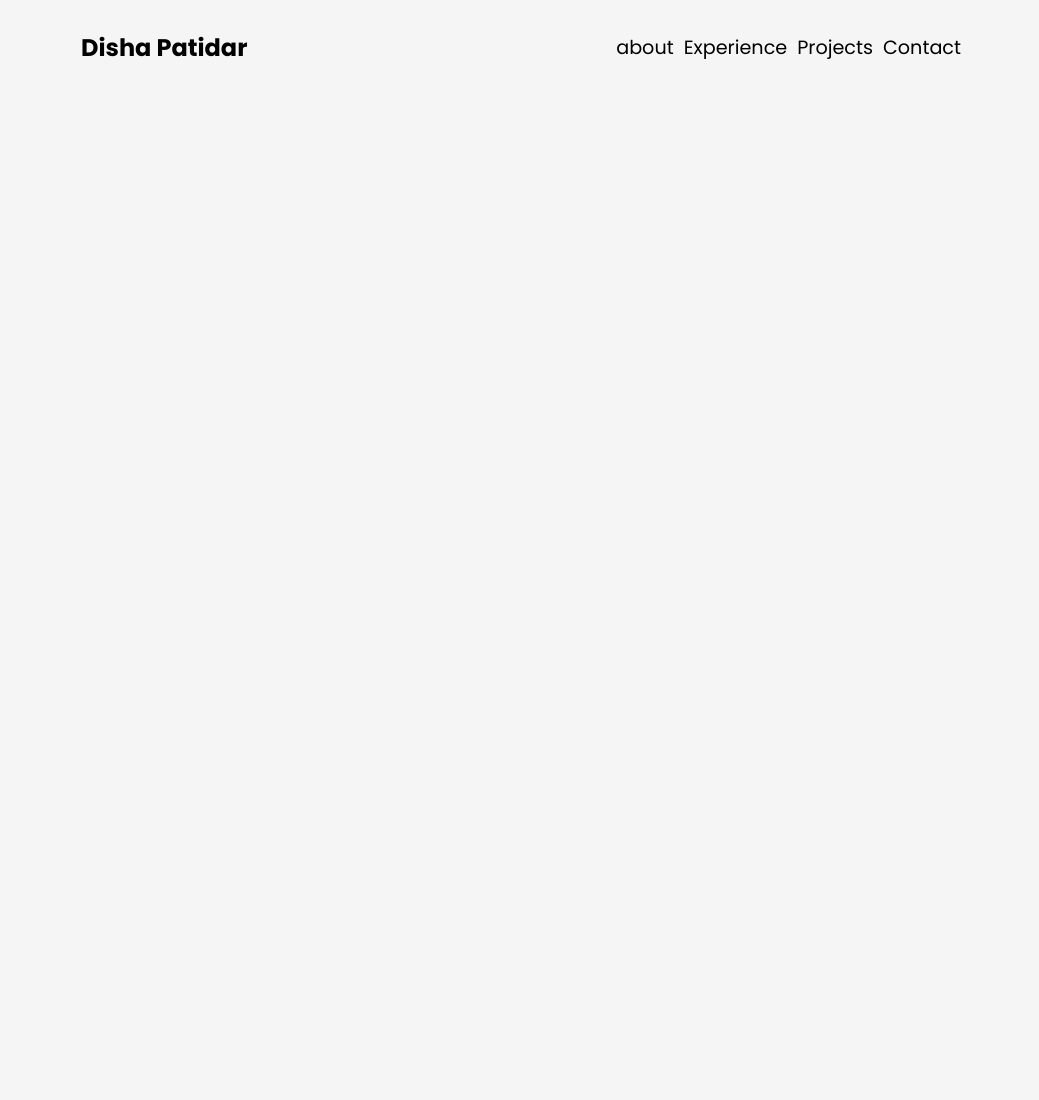
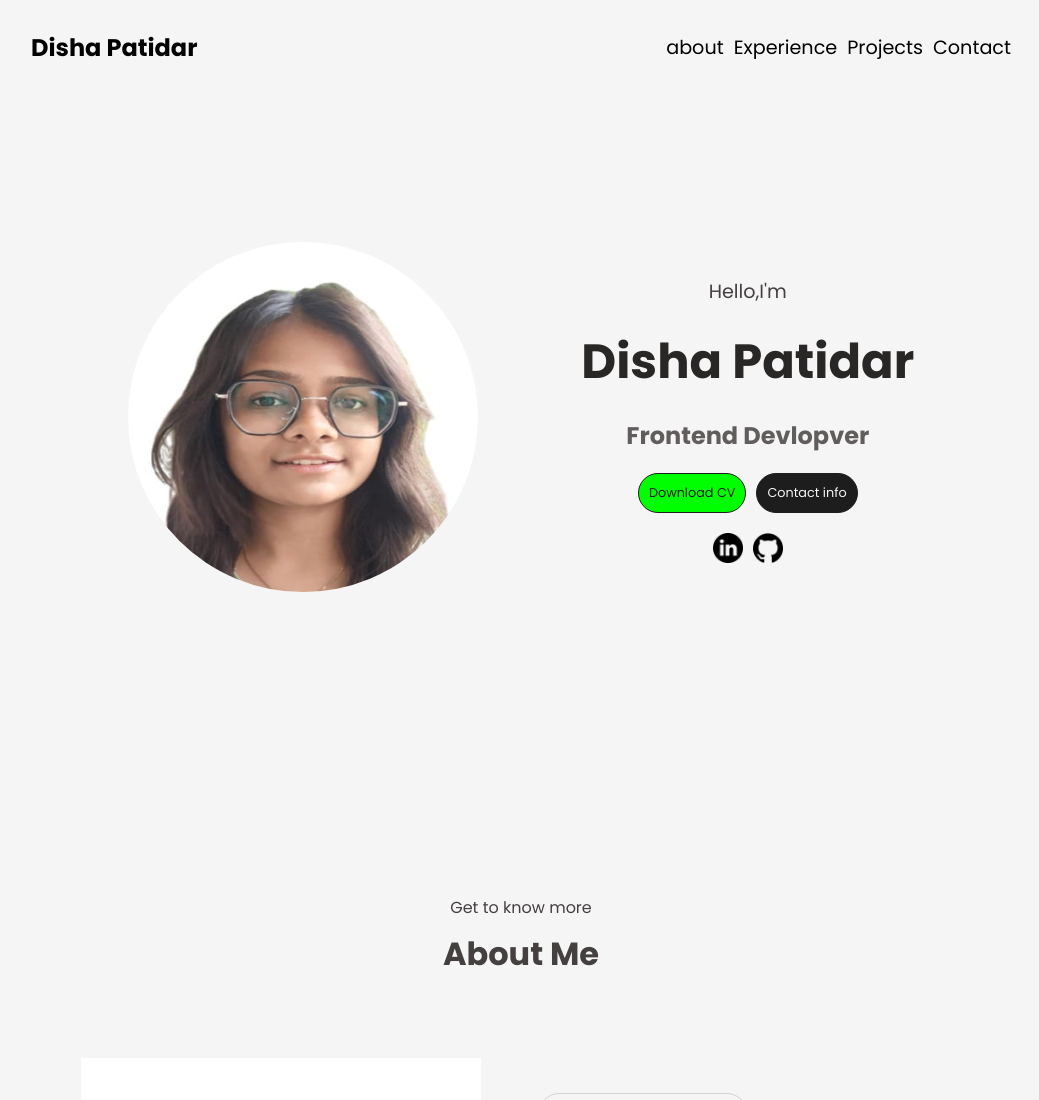
Before and after one commit to disha7893/my_portfolio, a plain HTML site: page index.html in a window 1280 px wide. Shown: the top 1100 px of the page, without its empty margins (119-1158 px from the left). Before the commit the page ends 800 px from the top, so only its background shows below. Drawn offline with Linux system fonts and the light colour scheme.

Commit message:
sections created

```diff
--- a/index.html
+++ b/index.html
@@ -20,5 +20,65 @@
         </ul>
        </div>
     </nav>
+    <main>
+        <!-- hero section -->
+
+        <section id="main-hero-section">
+            <div class="hero-section container flex">
+                <div class="profile-image">
+                    <img src="./assets/PASSPORT.jpg" alt="disha image" width="350" height="350">
+                </div>
+                <div id="profile-info">
+                    <p>Hello,I'm</p>
+                    <h1>Disha Patidar</h1>
+                    <h2>Frontend Devlopver</h2>
+                    <div id="profile-btn" class="flex">
+                        <a href="">Download CV</a>
+                        <a href="">Contact info</a>
+                    </div>
+                    <div class="flex">
+                        <img src="./assets/Linkedin.png" alt="linkedin" width="30" height="30">
+                        <img src="./assets/github.png" alt="github" width="30" height="30">
+                    </div>
+                </div>
+            </div>
+        </section>
+        <!-- about section -->
+        <section id="about-section"></section>
+        <div class="container about-container">
+            <p>Get to know more</p>
+            <h2>About Me</h2>
+
+            <div class="flex about-div">
+                <div class="flex about-me">
+                    <img src="./assets/PASSPORT.jpg" alt="award" width="400" height="400">
+                </div>
+                <div>
+                    <div class="flex">
+                        <div class="about-info-div flex">
+                            <!-- icon -->
+                            <img src="./assets/experience.png" alt="award" width="30" height="30">
+                            <h3>Experience</h3>
+                            <p>2+ Years</p>
+                            <p>frontend devlopment</p>
+
+                        </div>
+                        <div class="about-info-div">
+                            <!-- icon -->
+                            <img src="./assets/education.png" alt="award" width="30" height="30">
+                            <h3>Education</h3>
+                            <p>2+ Years</p>
+                            <p>frontend devlopment</p>
+
+                        </div>
+                    </div>
+                    <div>
+                        <p>Lorem ipsum dolor sit amet consectetur adipisicing elit. Est iste iure aliquid optio nulla praesentium blanditiis porro tempore laboriosam assumenda quasi modi obcaecati, ipsum pariatur provident, repudiandae, esse quis adipisci.</p>
+                    </div>
+
+                </div>
+            </div>
+        </div>
+    </main>
 </body>
 </html>
--- a/style.css
+++ b/style.css
@@ -10,6 +10,7 @@
 body{
     font-family: 'Poppins', sans-serif;
     background: #f5f5f5;
+
 }
 
 html{
@@ -20,13 +21,14 @@ a{
     text-decoration: none;
     color: black;
     font-size :1.2rem;
+    transition: all 0.3s ease-in-out;
 }
 
 li{
     list-style: none;
 }
 
-/* all used classes */
+/* utility classes */
 
 .flex{
     display:flex;
@@ -35,7 +37,129 @@ li{
     gap:10px;
 }
 
+.container{
+    width:100%;
+    height: 100vh;
+    padding: 0px 200px;
+    /* background-color: rgb(238, 181, 181); */
+    padding-bottom: 150px
+}
+
 /* navbar css */
 #nav-container{
-    padding: 30px 200px;
+    padding: 30px 150px;
 }
+
+/* like to change color on clicking */
+a:hover{
+    color: #d6877b;
+    border-bottom: 2px solid #92706b;
+    padding-bottom: 5px;
+}
+
+.profile-image img{
+    border-radius: 50%;
+}
+
+.hero-section{
+    justify-content: space-around;
+    text-align: center;
+}
+
+#profile-info{
+    display:flex;
+    flex-direction: column;
+    gap: 20px;
+    align-items: center;
+}
+
+#profile-info p{
+    font-size: 1.2rem;
+    color: #454040;
+}
+
+#profile-info h1{
+    font-size: 3rem;
+    color: #292726;
+}
+
+#profile-info h2{
+    font-size: 1.5rem;
+    color: #615d5d;
+}
+
+#profile-btn a{
+    padding: 10px;
+    border:1px solid #1e1d1d;
+    border-radius: 50px;
+    font-size:0.80rem;
+}
+
+#profile-btn a:nth-child(1){
+    background-color: #0f0;
+    color:#1e1d1d;
+}
+
+
+#profile-btn a:nth-child(2){
+    background-color: #1e1d1d;
+    color:#f5f5f5;
+
+}
+
+/* #profile-btn a:hover{
+    color:aliceblue;
+    background-color: black;
+} */
+
+
+/* direct selector is used */
+
+.about-div{
+    margin-top: 5rem;
+}
+.about-container > p{
+    text-align: center;
+    color:#454040;
+    margin-bottom: 10px;
+}
+
+.about-container > h2{
+    color:#454040;
+    margin-bottom: 10px;
+    font-size: 2rem;
+}
+
+.about-container > p,h2{
+    text-align: center;
+}
+
+.about-me{
+    margin-top: 5 rem;
+    gap:4rem;
+    margin-right: 3rem;
+}
+
+.about-me >div-img{
+    border-radius: 50%;
+
+}
+
+.about-info-div{
+    padding:20px 50px;
+    border:1px solid #d3d3d3;
+    border-radius: 20px;
+    text-align: center ;
+    flex-direction: column;
+    gap:10px;
+}
+
+.about-info-div p:nth-child(1){
+    margin: 10px 0px;
+}
+
+#abour-para{
+    margin-top: 2 rem;
+    text-align: justify;
+    color:#3f3d3d;
+}
```
Also changed, not shown: assets/PASSPORT.jpg (added).
